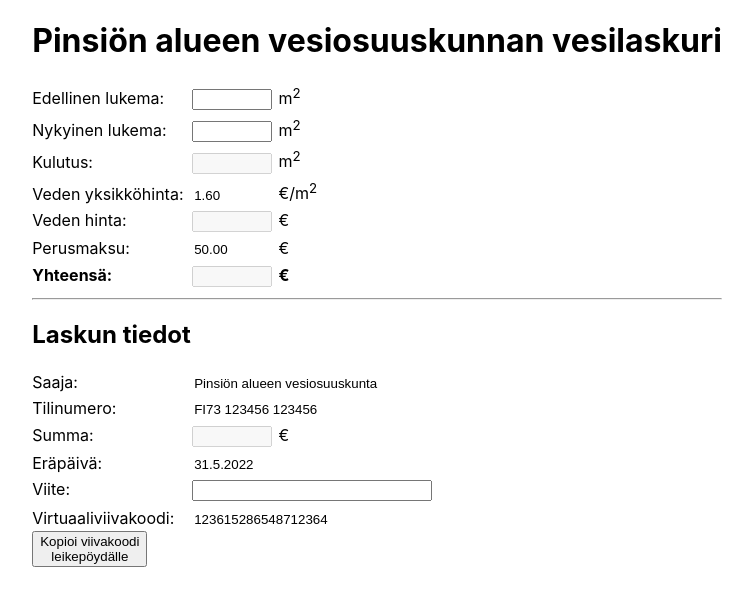
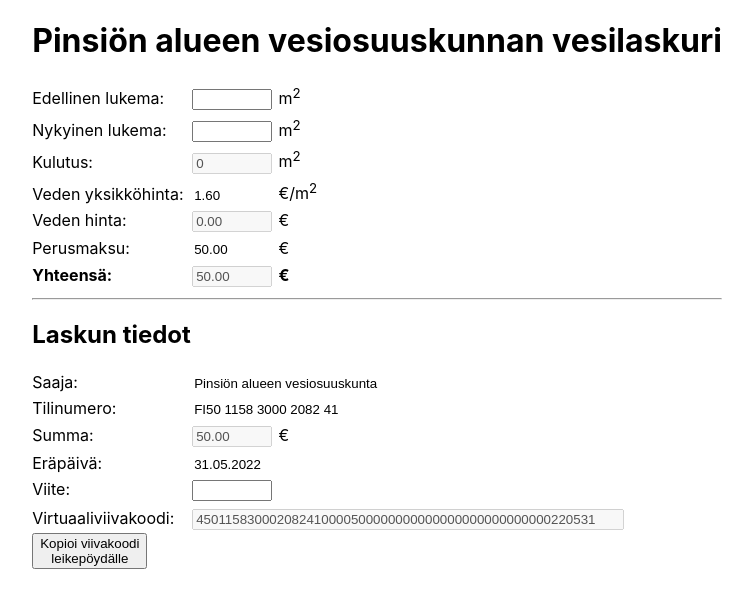
Before and after one commit to samuliasmala/vesiosuuskunta, a React (Vite) app: page / in a window 1280 px wide. Shown: the top 608 px of the page, without its empty margins (263-1014 px from the left). Built offline with nearby package versions, Linux system fonts and the light colour scheme.

Commit message:
Add virtual barcode calculation

```diff
--- a/src/App.css
+++ b/src/App.css
@@ -43,7 +43,7 @@ html {
 }
 
 .wideValueCol {
-  width: 15rem;
+  width: 27rem;
   text-align: left;
 }
 
--- a/src/App.tsx
+++ b/src/App.tsx
@@ -1,5 +1,6 @@
 import { useState } from "react";
 import "./App.css";
+import { virtualBarcode } from "./utils/barcode";
 
 function App() {
   // Check if prevCount is given as url parameter
@@ -15,17 +16,20 @@ function App() {
   const WATER_UNIT_PRICE = 1.6 as const;
   const WATER_BASE_PRICE = 50 as const;
   const RECEIVER = "Pinsiön alueen vesiosuuskunta" as const;
-  const ACCOUNT = "FI73 123456 123456" as const;
-  const DUE_DATE = "31.5.2022" as const;
+  const ACCOUNT = "FI50 1158 3000 2082 41" as const;
+  const DUE_DATE = new Date("2022-05-31");
+  const DUE_DATE_STRING = "31.05.2022" as const;
 
-  const usage =
-    currCount !== "" && prevCount !== ""
-      ? Number(currCount) - Number(prevCount)
-      : "";
-  const waterFee = usage !== "" ? WATER_UNIT_PRICE * usage : "";
-  const totalFee = waterFee !== "" ? waterFee + WATER_BASE_PRICE : "";
+  const usage = Number(currCount) - Number(prevCount);
+  const waterFee = WATER_UNIT_PRICE * usage;
+  const totalFee = waterFee + WATER_BASE_PRICE;
 
-  const virtualBarcode = "123615286548712364";
+  let barcode: string;
+  try {
+    barcode = virtualBarcode(ACCOUNT, totalFee, reference, DUE_DATE);
+  } catch (e) {
+    barcode = "";
+  }
 
   return (
     <div className="App">
@@ -142,7 +146,7 @@ function App() {
           name="dueDate"
           text="Eräpäivä: "
           type="text"
-          value={DUE_DATE}
+          value={DUE_DATE_STRING}
           constant
         />
 
@@ -152,19 +156,18 @@ function App() {
           type="text"
           value={reference}
           setValue={setReference}
-          wideCol
         />
 
         <Field
           name="barcode"
           text="Virtuaaliviivakoodi: "
           type="text"
-          value={virtualBarcode}
-          constant
+          value={barcode}
+          disabled
           wideCol
         />
 
-        <button onClick={() => navigator?.clipboard?.writeText(virtualBarcode)}>
+        <button onClick={() => navigator?.clipboard?.writeText(barcode)}>
           Kopioi viivakoodi
           <br />
           leikepöydälle
```
